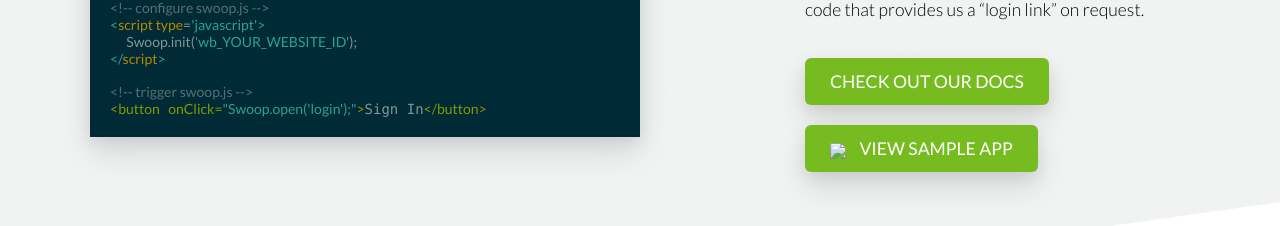
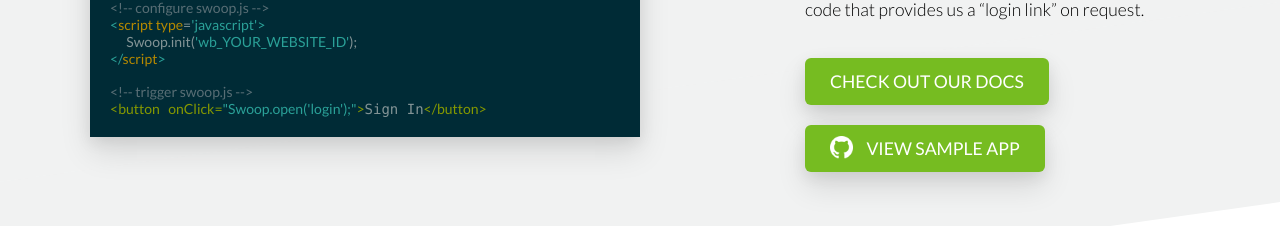
Before and after one commit to atpay/swoop_web_theme, a plain HTML site: page index.html in a window 1280 px wide. Shown: the part 1337-1563 px from the top of the page. Drawn offline with nearby package versions, Linux system fonts and the light colour scheme; the site is published under a folder, as on GitHub Pages, so addresses that start at the root find nothing.

Commit message:
fix gh-pages stuff

```diff
--- a/index.html
+++ b/index.html
@@ -107,7 +107,7 @@
           <h2>Made for Developers</h2>
           <p>Most sites can install Swoop in under an hour. Just add Swoop.js to your webpages and write a little code that provides us a “login link” on request.</p>
           <a href='#' class='button bottom_20'> Check out our docs</a>
-          <a href='#' class='button'> <img src='/images/github.png' class='button_icon' /> View Sample App</a>
+          <a href='#' class='button'> <img src='images/github.png' class='button_icon' /> View Sample App</a>
 
         </div>
       <div class='clear'> </div>
```
